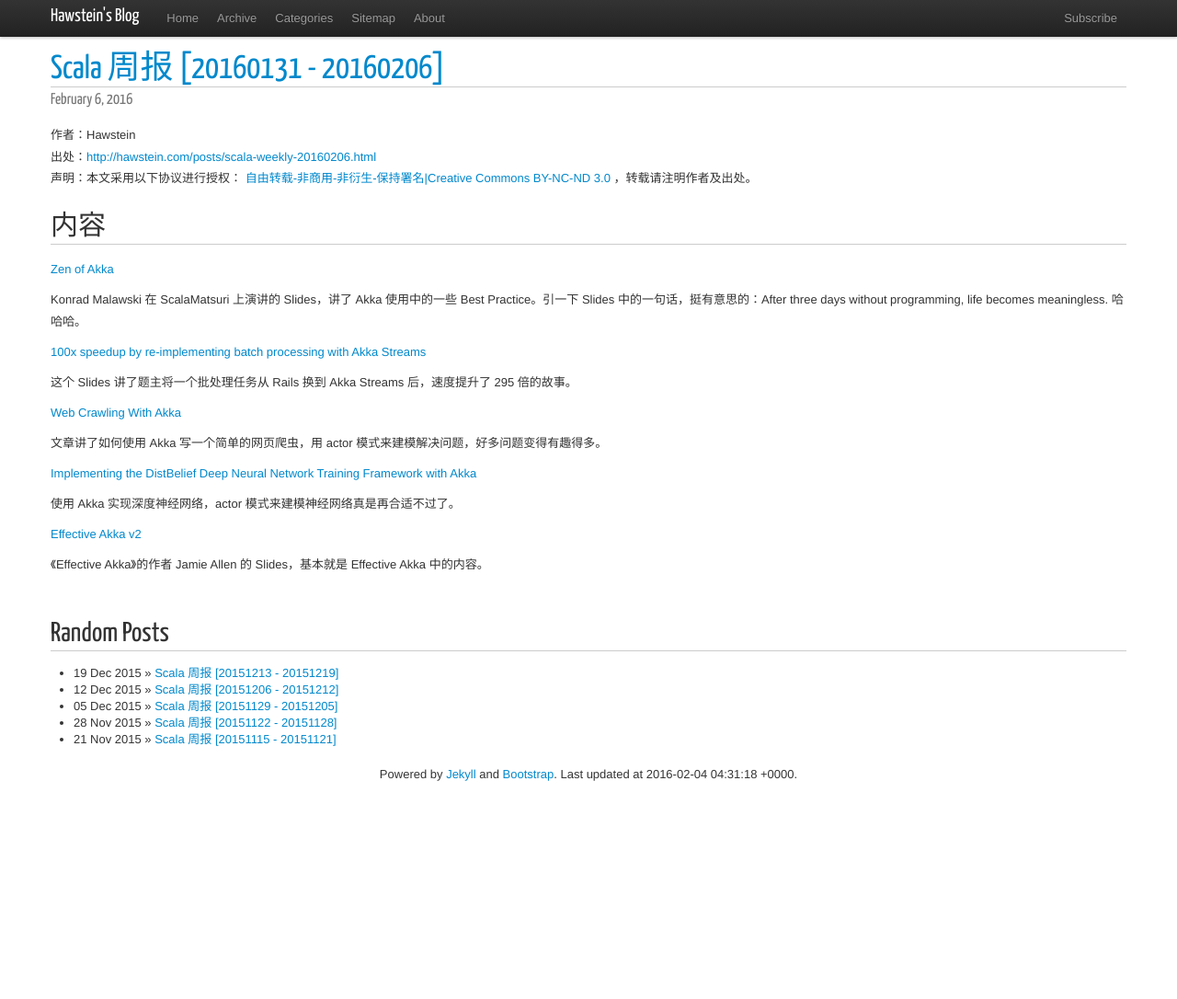
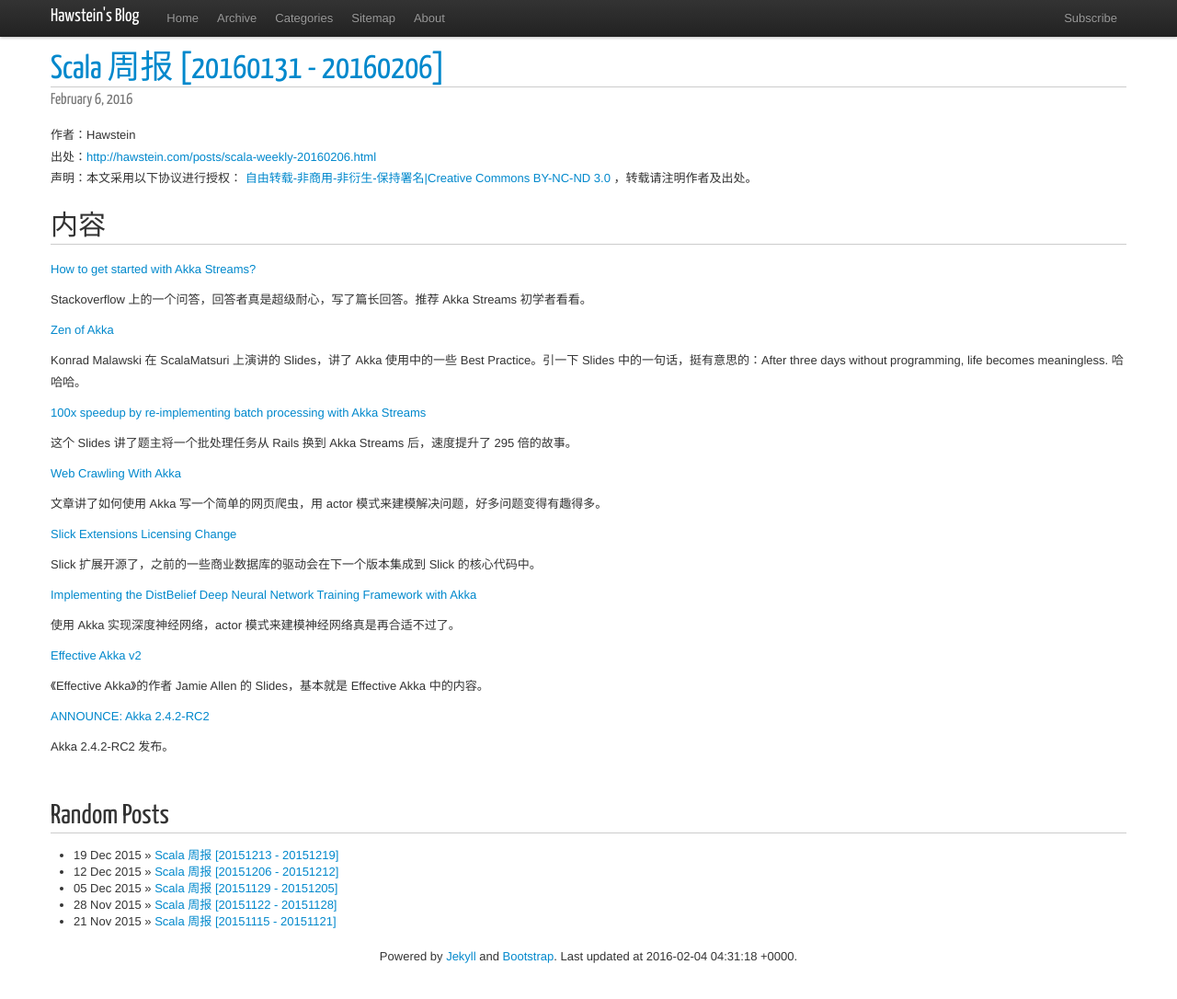
Before and after one commit to Hawstein/hawstein.github.com, a Jekyll site: the page built from _posts/2016/2016-02-06-scala-weekly-20160206.md, in a window 1280 px wide and 1089 px high. Shown: the top 1086 px of the window at 92% size. Built offline with Jekyll 4.4.1, drawn with Linux system fonts in a browser that asks for light colours; nearby versions of some CDN libraries; Markdown is read by kramdown in place of the engine named in the settings; comment, search, counter and statistics services are not loaded.

Commit message:
patch - 0206

```diff
--- a/_config.yml
+++ b/_config.yml
@@ -1,9 +1,5 @@
-markdown: rdiscount
-pygments: true
+highlighter: pygments
 permalink: /posts/:title.html
-auto: true
-rdiscount:
-  extensions: [smart]
 
 title: Hawstein's Blog
 author:
--- a/_posts/2016/2016-02-06-scala-weekly-20160206.md
+++ b/_posts/2016/2016-02-06-scala-weekly-20160206.md
@@ -5,6 +5,10 @@ title: Scala 周报 [20160131 - 20160206]
 ---
 
 ## 内容
+
+[How to get started with Akka Streams?](http://stackoverflow.com/questions/35120082/how-to-get-started-with-akka-streams)
+
+Stackoverflow 上的一个问答，回答者真是超级耐心，写了篇长回答。推荐 Akka Streams 初学者看看。
 
 [Zen of Akka](http://www.slideshare.net/ktoso/zen-of-akka)
 
@@ -18,6 +22,10 @@ Konrad Malawski 在 ScalaMatsuri 上演讲的 Slides，讲了 Akka 使用中的
 
 文章讲了如何使用 Akka 写一个简单的网页爬虫，用 actor 模式来建模解决问题，好多问题变得有趣得多。
 
+[Slick Extensions Licensing Change](http://slick.typesafe.com/news/2016/02/01/slick-extensions-licensing-change.html)
+
+Slick 扩展开源了，之前的一些商业数据库的驱动会在下一个版本集成到 Slick 的核心代码中。
+
 [Implementing the DistBelief Deep Neural Network Training Framework with Akka](http://alexminnaar.com/implementing-the-distbelief-deep-neural-network-training-framework-with-akka.html)
 
 使用 Akka 实现深度神经网络，actor 模式来建模神经网络真是再合适不过了。
@@ -25,3 +33,7 @@ Konrad Malawski 在 ScalaMatsuri 上演讲的 Slides，讲了 Akka 使用中的
 [Effective Akka v2](http://www.slideshare.net/shinolajla/effective-akka-v2)
 
 《Effective Akka》的作者 Jamie Allen 的 Slides，基本就是 Effective Akka 中的内容。
+
+[ANNOUNCE: Akka 2.4.2-RC2](https://groups.google.com/forum/#!topic/akka-user/NNfVe17nlPg/discussion)
+
+Akka 2.4.2-RC2 发布。
```
